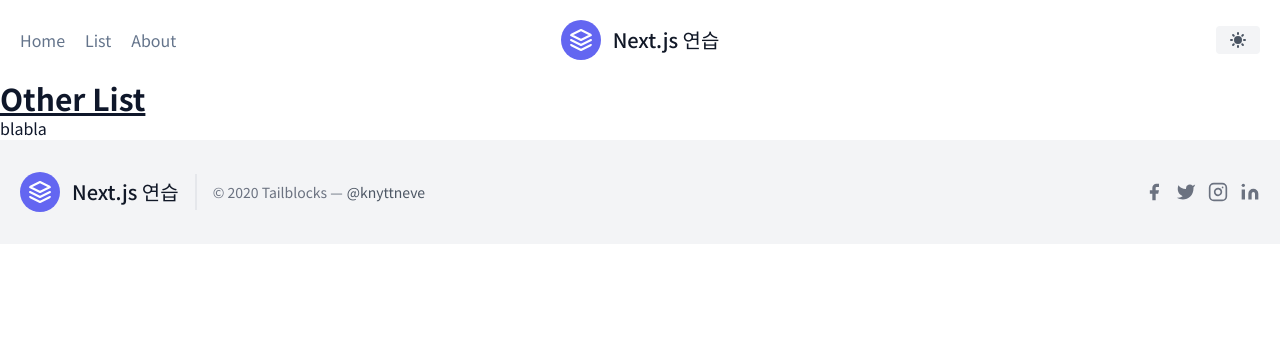
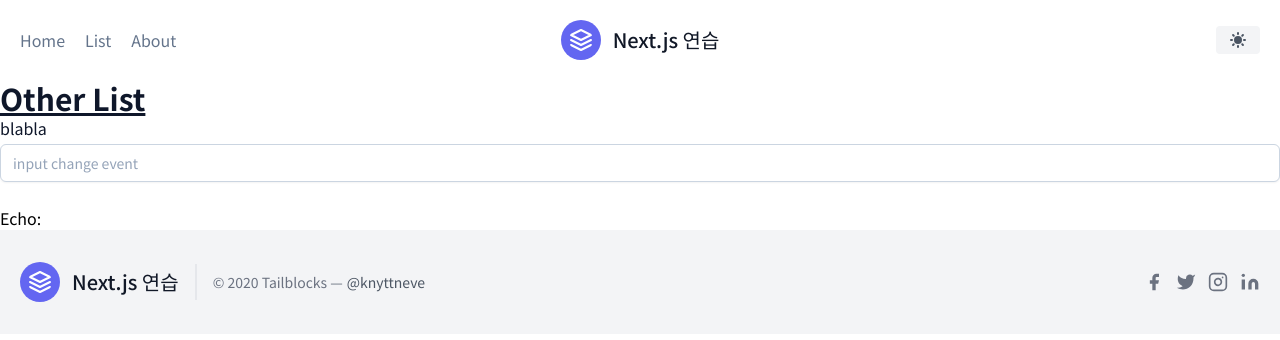
Before and after one commit to kyoungjin2310/nextjs-practice, a Next.js app: page /list/otherList in a window 1280 px wide. Shown: the top 340 px of the page. Built offline with nearby package versions, Linux system fonts and the light colour scheme.

Commit message:
feat: recoil input change 연습

```diff
--- a/pages/list/otherList.tsx
+++ b/pages/list/otherList.tsx
@@ -1,10 +1,34 @@
-import React from "react";
+import React, { ChangeEvent } from "react";
 import Layout from "../../components/common/layout";
+import { atom, useRecoilState } from "recoil";
+
+const textState = atom({
+  key: "textState",
+  default: "",
+});
 
 const OtherList = () => {
+  const [text, setText] = useRecoilState(textState);
+  const onChange = (event: ChangeEvent) => {
+    setText((event.target as HTMLTextAreaElement).value);
+  };
+
   return (
     <Layout title={"Other List"}>
-      <h1>blabla</h1>
+      <>
+        <h1>blabla</h1>
+        <div>
+          <input
+            className="mt-1 px-3 py-2 bg-white border shadow-sm border-slate-300 placeholder-slate-400 focus:outline-none focus:border-sky-500 focus:ring-sky-500 block w-full rounded-md sm:text-sm focus:ring-1"
+            placeholder="input change event"
+            type="text"
+            value={text}
+            onChange={onChange}
+          />
+          <br />
+          Echo: {text}
+        </div>
+      </>
     </Layout>
   );
 };
```
